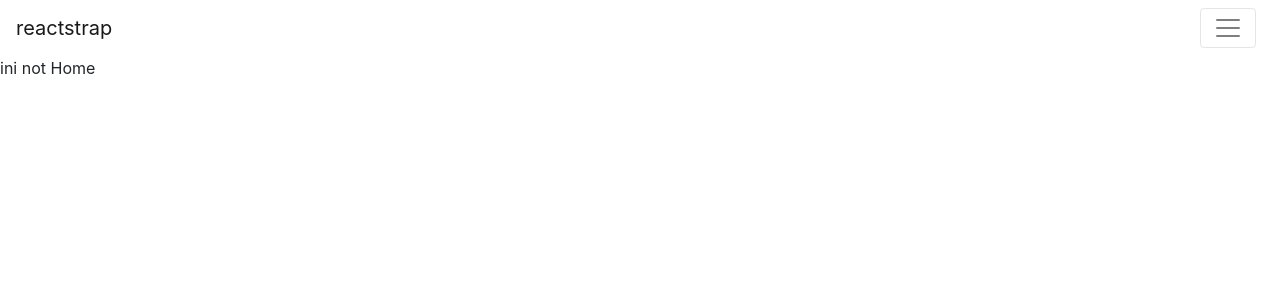
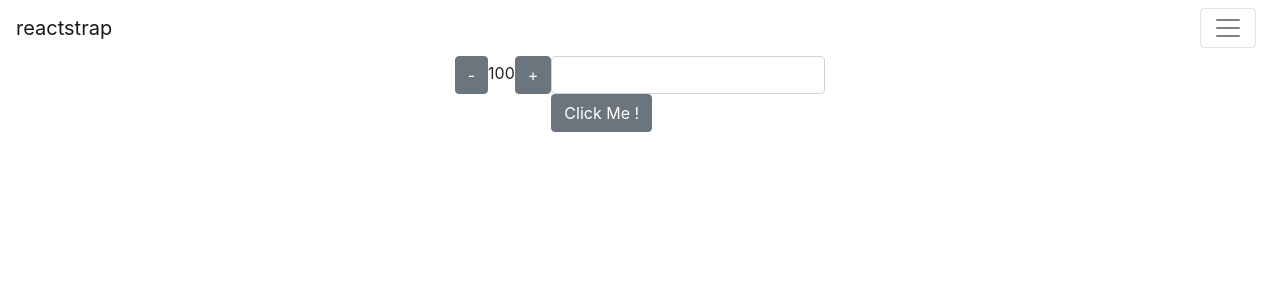
Before and after one commit to muhammadafifpratama/latihan-react, a React (Create React App) app: page /not-home in a window 1280 px wide. Shown: the top 300 px of the page. Built offline with nearby package versions, Linux system fonts and the light colour scheme.

Commit message:
global state

```diff
--- a/package.json
+++ b/package.json
@@ -8,9 +8,11 @@
     "bootstrap": "^4.3.1",
     "react": "^16.12.0",
     "react-dom": "^16.12.0",
+    "react-redux": "^7.1.3",
     "react-router-dom": "^5.1.2",
     "react-scripts": "3.2.0",
-    "reactstrap": "^8.1.1"
+    "reactstrap": "^8.1.1",
+    "redux": "^4.0.4"
   },
   "scripts": {
     "start": "react-scripts start",
--- a/src/index.js
+++ b/src/index.js
@@ -5,12 +5,19 @@ import App from './App';
 import * as serviceWorker from './serviceWorker';
 import { BrowserRouter } from "react-router-dom"
 import 'bootstrap/dist/css/bootstrap.min.css';
+import { createStore } from "redux"
+import { Provider } from "react-redux"
+import reducer from './redux/reducer';
+
+const storereducer = createStore(reducer)
 
 //ReactDOM.render(<App />, document.getElementById('root'));
 ReactDOM.render(
-    <BrowserRouter>
-        <App />
-    </BrowserRouter>,
+    <Provider store={storereducer}>
+        <BrowserRouter>
+            <App />
+        </BrowserRouter>
+    </Provider>,
     document.getElementById('root')
 );
 
--- a/src/pages/home.js
+++ b/src/pages/home.js
@@ -1,5 +1,6 @@
 import React, { Component } from "react"
 import Axios from "axios"
+import { connect } from "react-redux"
 import { Table, Form, Button, ButtonDropdown, DropdownToggle, DropdownMenu, DropdownItem, Card, CardTitle, Row, Col } from 'reactstrap';
 
 class Home extends Component {
@@ -171,6 +172,7 @@ class Home extends Component {
 
 
     render() {
+        console.log(this.props.count)
         return (
             <div>
                 {/* {this.renderdropdown()} */}
@@ -214,4 +216,10 @@ class Home extends Component {
     }
 }
 
-export default Home
+const mapstatetoprops = (state) => {
+    return {
+        count: state.count
+    }
+}
+
+export default connect(mapstatetoprops)(Home)
--- a/src/pages/nothome.js
+++ b/src/pages/nothome.js
@@ -1,15 +1,43 @@
 import React, { Component } from "react"
+import { connect } from "react-redux"
+import { add, minus, ganti } from "../redux/action"
+import { Button, Input } from "reactstrap"
 
 class notHome extends Component {
+
+    edit = () => {
+        let Input = this.text.value
+        console.log(Input)
+    }
+
     render() {
+        console.log(this.props.count)
         return (
-            <div>
-                ini not Home
-
-
+            <div className='d-flex justify-content-center row'>
+                <div>
+                    <Button onClick={this.props.minus}>
+                        -
+                </Button>
+                    {this.props.count}
+                    <Button onClick={this.props.add}>
+                        +
+                </Button>
+                </div>
+                <div>
+                    <Input type='text' innerRef={(text) => this.text = text} />
+                    <Button onClick={this.edit}>
+                        Click Me !
+                </Button>
+                </div>
             </div>
         )
     }
 }
 
-export default notHome
+const mapstatetoprops = (state) => {
+    return {
+        count: state.count.count
+    }
+}
+
+export default connect(mapstatetoprops, { add, minus, ganti })(notHome)
--- /dev/null
+++ b/src/redux/action/authaction.js
@@ -0,0 +1,6 @@
+export const login = (data) => {
+    return {
+        type: 'LOGIN',
+        payload: data
+    }
+}
--- /dev/null
+++ b/src/redux/action/countaction.js
@@ -0,0 +1,18 @@
+export const add = () => {
+    return {
+        type: "plus"
+    }
+}
+
+export const minus = () => {
+    return {
+        type: "minus"
+    }
+}
+
+export const ganti = (data) => {
+    return {
+        type: 'ganti',
+        payload: data
+    }
+}
--- /dev/null
+++ b/src/redux/action/index.js
@@ -0,0 +1 @@
+export * from "./countaction"
--- /dev/null
+++ b/src/redux/reducer/countreducer.js
@@ -0,0 +1,17 @@
+const initial_state = {
+    count: 100
+}
+
+export const countreducer = (state = initial_state, action) => {
+    switch (action.type) {
+        case "plus":
+
+            return { ...state, count: state.count + 1 }
+        case "minus":
+            return { ...state, count: state.count - 1 }
+        case "ganti":
+            return { ...state, count: action.payload }
+        default:
+            return state
+    }
+}
--- /dev/null
+++ b/src/redux/reducer/index.js
@@ -0,0 +1,6 @@
+import { combineReducers } from "redux"
+import { countreducer } from "./countreducer"
+
+export default combineReducers({
+    count: countreducer
+})
```
Also changed, not shown: src/components/card.jsx (+10 -9 lines), 2 other files (tests, documents, lock files or other folders).
